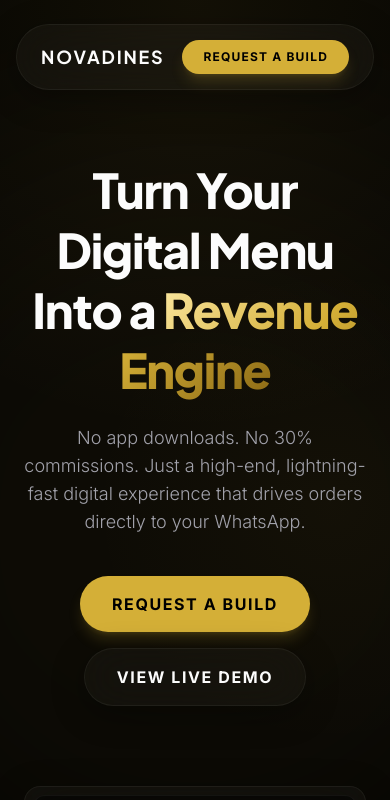
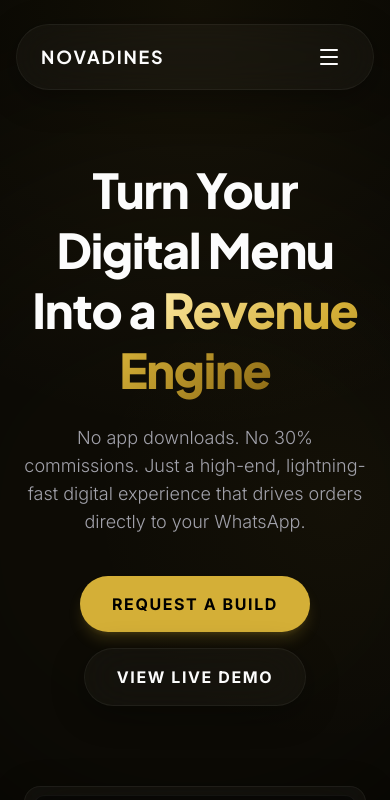
Before and after one commit to Huzaifa-Siddique/novadines, a Next.js app: page / in a window 390 px wide. Shown: the top 800 px of the page. Built offline with nearby package versions, Linux system fonts and the light colour scheme.

Commit message:
feat: add mobile hamburger menu to navbar

```diff
--- a/src/components/layout/Navbar.tsx
+++ b/src/components/layout/Navbar.tsx
@@ -1,21 +1,35 @@
-import React from "react";
+"use client";
+
+import React, { useState } from "react";
+import { motion, AnimatePresence } from "framer-motion";
+import { Menu, X } from "lucide-react";
 
 export default function Navbar() {
+  const [isOpen, setIsOpen] = useState(false);
+
+  const toggleMenu = () => setIsOpen(!isOpen);
+  const closeMenu = () => setIsOpen(false);
+
   return (
     <header className="fixed top-6 inset-x-0 z-[40] flex justify-center px-4 pointer-events-none">
-      <div className="w-full max-w-5xl rounded-full glass pointer-events-auto">
+      <div className="w-full max-w-5xl relative pointer-events-auto">
+        <div className="w-full rounded-full glass">
           <div className="px-6 h-16 flex items-center justify-between">
-          <a href="#" className="flex items-center outline-none">
+            <a href="#" className="flex items-center outline-none" onClick={closeMenu}>
               <span className="font-display font-bold text-lg md:text-xl tracking-widest text-text-primary uppercase">
                 Novadines
               </span>
             </a>
+
+            {/* Desktop Navigation */}
             <nav className="hidden md:flex items-center gap-8">
               <a href="#services" className="text-xs font-bold tracking-widest uppercase text-text-muted hover:text-text-primary transition-colors">Services</a>
               <a href="#demo" className="text-xs font-bold tracking-widest uppercase text-text-muted hover:text-text-primary transition-colors">Demo</a>
               <a href="#about" className="text-xs font-bold tracking-widest uppercase text-text-muted hover:text-text-primary transition-colors">Team</a>
             </nav>
-          <div className="flex items-center">
+
+            {/* Desktop CTA */}
+            <div className="hidden md:flex items-center">
               <a
                 href="https://wa.me/923363118022?text=Hi%20Novadines,%20I%20want%20to%20turn%20my%20menu%20into%20a%20revenue%20engine.%20Can%20we%20discuss%20a%20build?"
                 target="_blank"
@@ -25,7 +39,47 @@ export default function Navbar() {
                 Request a Build
               </a>
             </div>
+
+            {/* Mobile Burger Icon */}
+            <div className="flex md:hidden items-center">
+              <button
+                onClick={toggleMenu}
+                className="p-2 text-text-primary hover:text-gold-primary transition-colors"
+                aria-label="Toggle Menu"
+              >
+                {isOpen ? <X size={24} /> : <Menu size={24} />}
+              </button>
             </div>
+          </div>
+        </div>
+
+        {/* Mobile Dropdown Menu */}
+        <AnimatePresence>
+          {isOpen && (
+            <motion.div
+              initial={{ opacity: 0, y: -10 }}
+              animate={{ opacity: 1, y: 0 }}
+              exit={{ opacity: 0, y: -10 }}
+              transition={{ duration: 0.2 }}
+              className="absolute top-full left-0 right-0 mt-4 glass rounded-3xl p-6 flex flex-col gap-6 md:hidden overflow-hidden"
+            >
+              <nav className="flex flex-col gap-6">
+                <a href="#services" onClick={closeMenu} className="text-sm font-bold tracking-widest uppercase text-text-primary hover:text-gold-primary transition-colors">Services</a>
+                <a href="#demo" onClick={closeMenu} className="text-sm font-bold tracking-widest uppercase text-text-primary hover:text-gold-primary transition-colors">Demo</a>
+                <a href="#about" onClick={closeMenu} className="text-sm font-bold tracking-widest uppercase text-text-primary hover:text-gold-primary transition-colors">Team</a>
+              </nav>
+              <a
+                href="https://wa.me/923363118022?text=Hi%20Novadines,%20I%20want%20to%20turn%20my%20menu%20into%20a%20revenue%20engine.%20Can%20we%20discuss%20a%20build?"
+                target="_blank"
+                rel="noopener noreferrer"
+                onClick={closeMenu}
+                className="w-full text-center py-4 rounded-full border border-gold-primary/20 bg-gold-primary hover:bg-gold-light active:scale-95 transition-all text-black text-sm font-bold tracking-widest uppercase shadow-lg shadow-gold-primary/20"
+              >
+                Request a Build
+              </a>
+            </motion.div>
+          )}
+        </AnimatePresence>
       </div>
     </header>
   );
```
Lines whose indentation alone changed are shown as unchanged.
